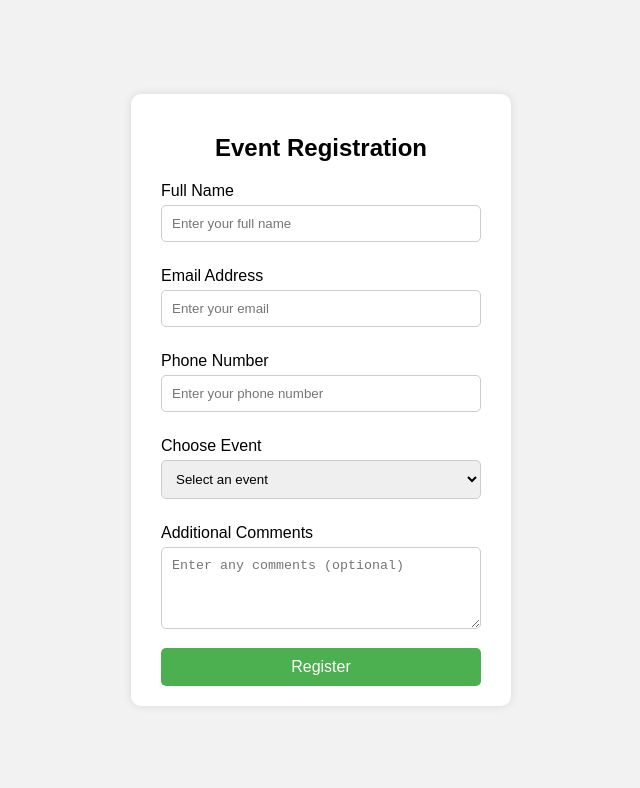
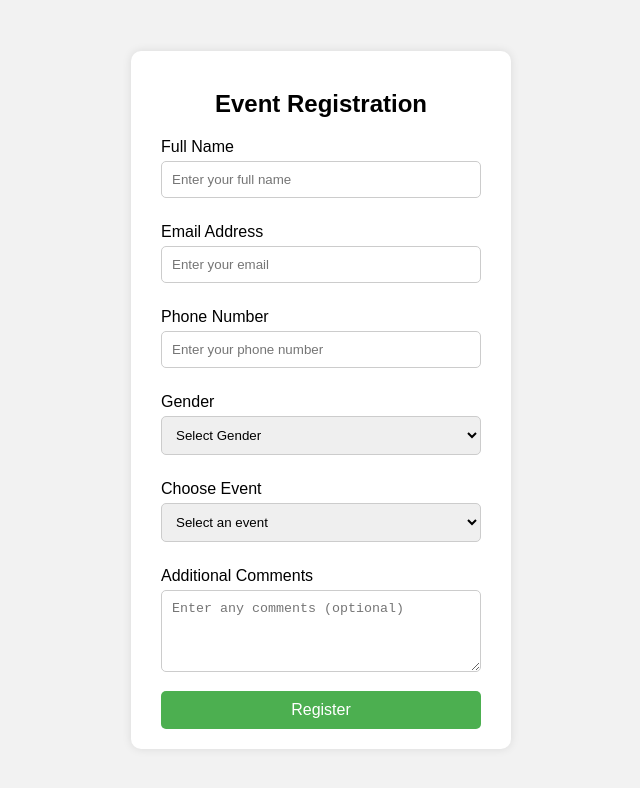
Before and after one commit to BruceWayne629/devops, a plain HTML site: page index.html in a window 1280 px wide. Shown: the whole page, without its empty margins (319-959 px from the left). Drawn offline with Linux system fonts and the light colour scheme.

Commit message:
added gender

```diff
--- a/index.html
+++ b/index.html
@@ -93,6 +93,13 @@
             placeholder="Enter your phone number"
             required
         >
+        <label for="gender">Gender</label>
+<select id="gender" name="gender" required>
+    <option value="" selected disabled>Select Gender</option>
+    <option value="male">Male</option>
+    <option value="female">Female</option>
+    <option value="other">Other</option>
+</select>
 
         <label for="event">Choose Event</label>
         <select id="event" name="event" required>
```
